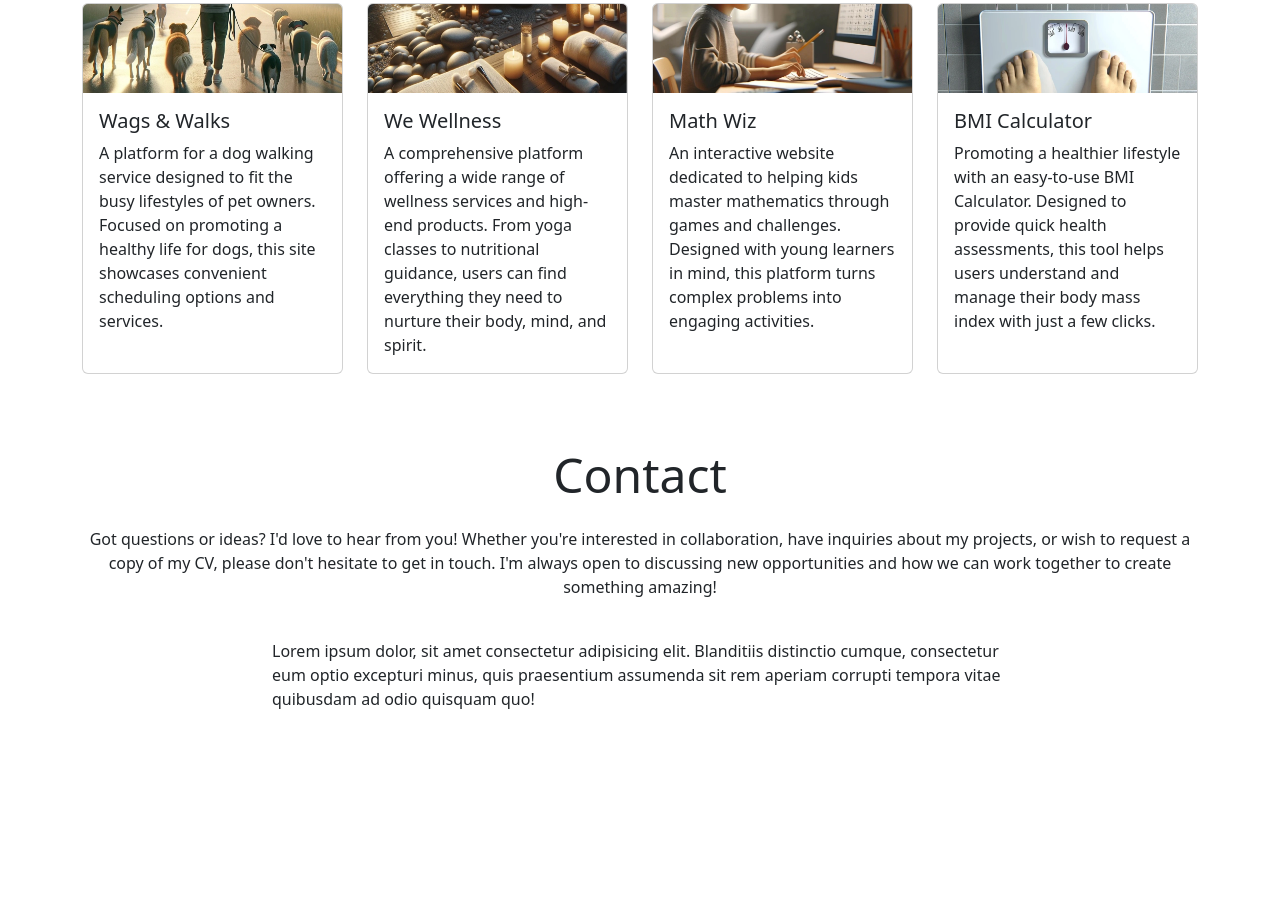
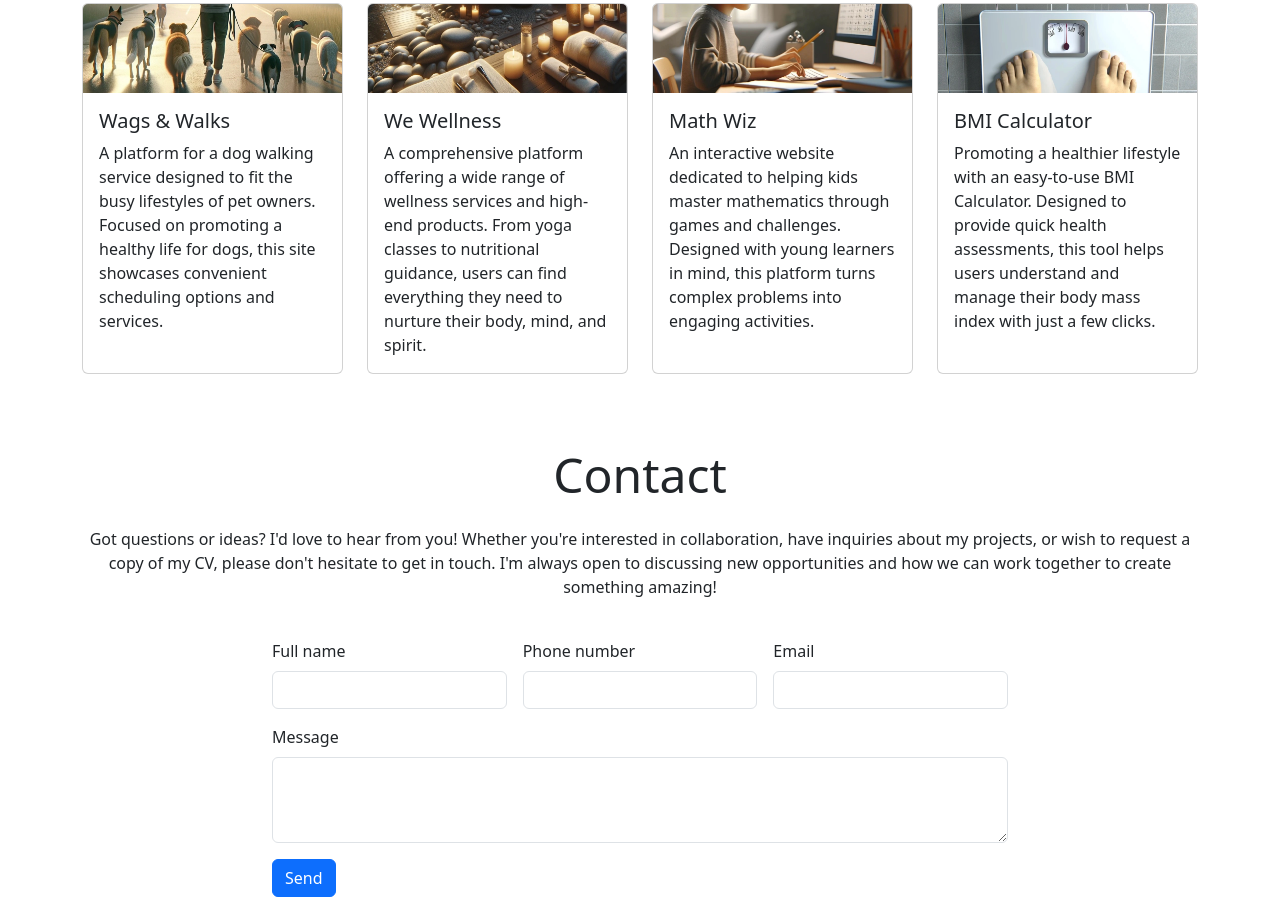
Before and after one commit to nazhameed/developer-portfolio, a plain HTML site: page index.html in a window 1280 px wide. Shown: the part 1088-2009 px from the top of the page. Before the commit the page ends 1799 px from the top, so only its background shows below. Drawn offline with nearby package versions, Linux system fonts and the light colour scheme.

Commit message:
add form

```diff
--- a/index.html
+++ b/index.html
@@ -175,7 +175,7 @@
 </main>
 
 <footer id="contact" class="container">
-    <div class="row justify-content-center">
+    <div class="row justify-content-center mb">
             <div class="col-12 text-center my-4">
                 <h2 class="display-5">Contact</h2>
                 <p class="mt-4">Got questions or ideas? I'd love to hear from you! Whether you're interested in collaboration, have inquiries about my projects, or wish to request a copy of my CV, please don't hesitate to get in touch. I'm always open to discussing new opportunities and how we can work together to create something amazing!
@@ -183,7 +183,33 @@
 </p>
             </div>
         </row>
-        <div class="col-12 col-md-10 col-lg-8">Lorem ipsum dolor, sit amet consectetur adipisicing elit. Blanditiis distinctio cumque, consectetur eum optio excepturi minus, quis praesentium assumenda sit rem aperiam corrupti tempora vitae quibusdam ad odio quisquam quo!</div>
+        <div class="col-12 col-md-10 col-lg-8">
+            <!---add form here-->
+
+            <form class="row g-3 mb-4">
+  <div class="col-lg-4">
+    <label for="name" class="form-label">Full name</label>
+    <input type="text" class="form-control" id="name">
+  </div>
+  <div class="col-lg-4">
+    <label for="phone-number" class="form-label">Phone number</label>
+    <input type="number" class="form-control" id="phone-number">
+  </div>
+  <div class="col-lg-4">
+    <label for="email" class="form-label">Email</label>
+    <input type="email" class="form-control" id="email" >
+  </div>
+   <div class="col-12">
+                        <label for="message" class="form-label">Message</label>
+                        <textarea class="form-control" id="message" rows="3"></textarea>
+                    </div>
+
+  <div class="col-12">
+    <button type="submit" class="btn btn-primary">Send</button>
+  </div>
+</form>
+
+        </div>
     </div>
 </footer>
 
```
